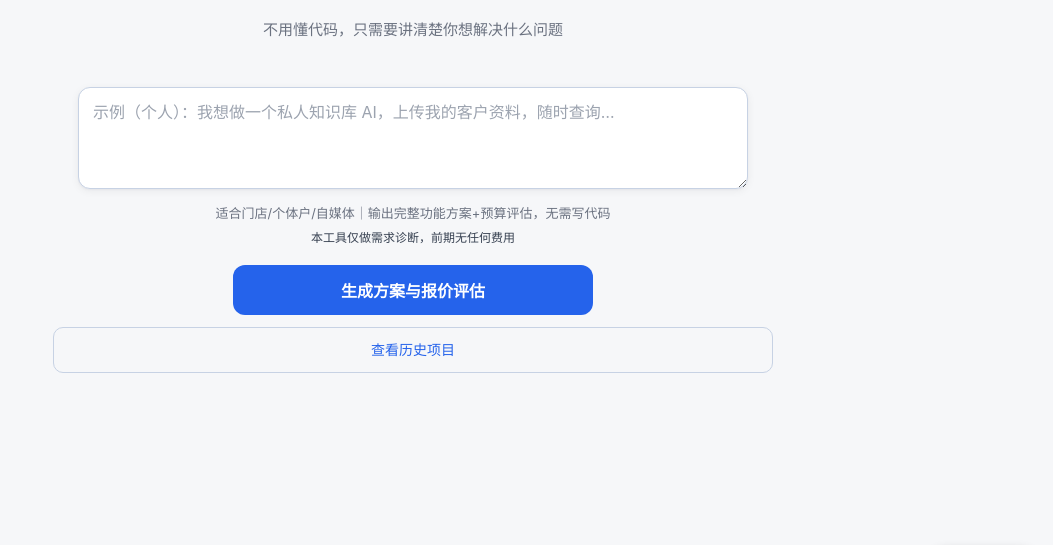
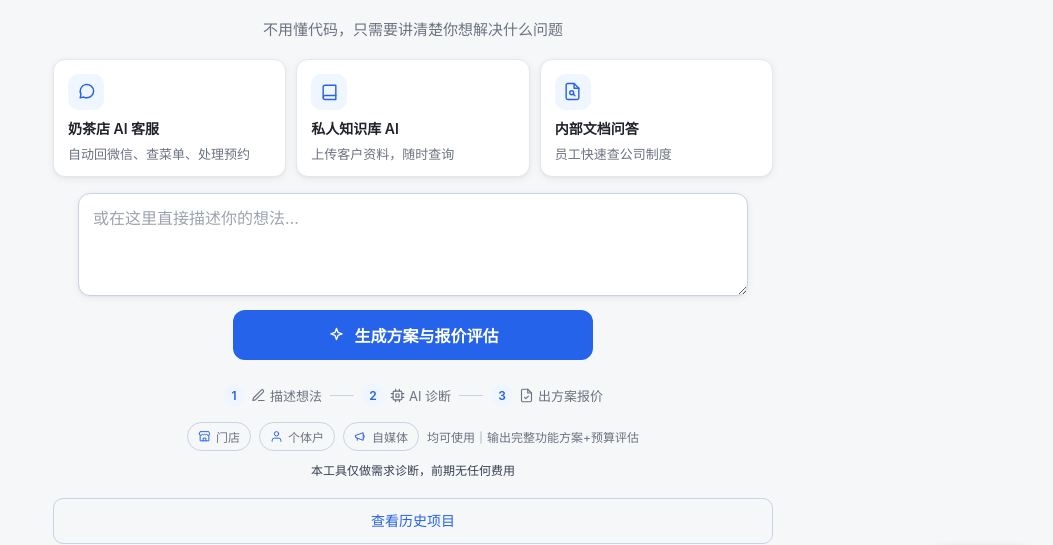
Before and after one commit to xiguaxiaotong/ai-diagnosis-mvp, a Next.js app in the folder frontend/: page / in a window 1280 px wide. Shown: the part 184-729 px from the top of the page, without its empty margins (227-1280 px from the left). Built offline with nearby package versions, Linux system fonts and the light colour scheme; no server answers.

Commit message:
设计：首页去单调——三张场景卡（单色SVG线性图标+点击填入输入框）、三步流程条（描述想法→AI诊断→出方案报价）、CTA加火花图标、人群徽章行；移除轮换示例placeholder，零装饰图零emoji

```diff
--- a/frontend/app/page.tsx
+++ b/frontend/app/page.tsx
@@ -25,12 +25,118 @@ function menuItemStyle(
   };
 }
 
-/** 目标人群（个体户/个人/工作室）的填写示范：真实场景 + 无术语 */
-const HOME_EXAMPLES = [
-  "示例（奶茶店）：我想做一个自动回复客户微信消息的 AI 客服，能查菜单、处理预约…",
-  "示例（个人）：我想做一个私人知识库 AI，上传我的客户资料，随时查询…",
-  "示例（工作室）：给员工做一个内部文档问答 AI，快速查公司制度…",
-];
+/** 单色线性 SVG 图标：stroke=currentColor 跟随主题文字色/主题色，
+ *  统一线条粗细与圆角端点——全站只用这一套，不引入 emoji/彩色图标 */
+function Icon({ name, size = 18 }: { name: string; size?: number }) {
+  const paths: Record<string, React.ReactNode> = {
+    chat: (
+      <path d="M21 11.5a8.5 8.5 0 0 1-8.5 8.5c-1.5 0-2.9-.4-4.1-1L4 20l1-4.4A8.5 8.5 0 1 1 21 11.5z" />
+    ),
+    book: (
+      <>
+        <path d="M4 19.5A2.5 2.5 0 0 1 6.5 17H20V4H6.5A2.5 2.5 0 0 0 4 6.5v13z" />
+        <path d="M4 19.5A2.5 2.5 0 0 0 6.5 22H20v-5" />
+      </>
+    ),
+    doc: (
+      <>
+        <path d="M14 2H6a2 2 0 0 0-2 2v16a2 2 0 0 0 2 2h12a2 2 0 0 0 2-2V8l-6-6z" />
+        <path d="M14 2v6h6" />
+        <circle cx="11" cy="13.5" r="2.5" />
+        <path d="m12.8 15.3 2.2 2.2" />
+      </>
+    ),
+    store: (
+      <>
+        <path d="M4 10v10h16V10" />
+        <path d="M2.5 7 4 3h16l1.5 4a2.8 2.8 0 0 1-5.5.8A2.8 2.8 0 0 1 12 7.8a2.8 2.8 0 0 1-4 0A2.8 2.8 0 0 1 2.5 7z" />
+        <path d="M9.5 20v-5h5v5" />
+      </>
+    ),
+    user: (
+      <>
+        <path d="M20 21v-2a4 4 0 0 0-4-4H8a4 4 0 0 0-4 4v2" />
+        <circle cx="12" cy="7" r="4" />
+      </>
+    ),
+    mega: (
+      <>
+        <path d="M3 10v4l14 5V5L3 10z" />
+        <path d="M17 8.5a4 4 0 0 1 0 7" />
+        <path d="M6 15v4" />
+      </>
+    ),
+    pen: (
+      <>
+        <path d="M12 20h9" />
+        <path d="M16.5 3.5a2.1 2.1 0 0 1 3 3L7 19l-4 1 1-4L16.5 3.5z" />
+      </>
+    ),
+    cpu: (
+      <>
+        <rect x="5" y="5" width="14" height="14" rx="2" />
+        <rect x="9.5" y="9.5" width="5" height="5" />
+        <path d="M9 2v3M15 2v3M9 19v3M15 19v3M2 9h3M2 15h3M19 9h3M19 15h3" />
+      </>
+    ),
+    docCheck: (
+      <>
+        <path d="M14 2H6a2 2 0 0 0-2 2v16a2 2 0 0 0 2 2h12a2 2 0 0 0 2-2V8l-6-6z" />
+        <path d="M14 2v6h6" />
+        <path d="m9 15 2 2 4-4" />
+      </>
+    ),
+    spark: (
+      <path d="M12 3l1.9 5.1L19 10l-5.1 1.9L12 17l-1.9-5.1L5 10l5.1-1.9L12 3z" />
+    ),
+  };
+  return (
+    <svg
+      width={size} height={size} viewBox="0 0 24 24" fill="none"
+      stroke="currentColor" strokeWidth="1.8"
+      strokeLinecap="round" strokeLinejoin="round" aria-hidden="true"
+    >
+      {paths[name]}
+    </svg>
+  );
+}
+
+/** 三个高频场景卡：点击整段填入输入框——功能性视觉（帮用户一键开始），
+ *  替代原来的轮换 placeholder 示例文字 */
+const SCENARIOS = [
+  {
+    icon: "chat",
+    title: "奶茶店 AI 客服",
+    desc: "自动回微信、查菜单、处理预约",
+    idea: "我想做一个自动回复客户微信消息的 AI 客服，能查菜单、处理预约",
+  },
+  {
+    icon: "book",
+    title: "私人知识库 AI",
+    desc: "上传客户资料，随时查询",
+    idea: "我想做一个私人知识库 AI，上传我的客户资料，随时查询",
+  },
+  {
+    icon: "doc",
+    title: "内部文档问答",
+    desc: "员工快速查公司制度",
+    idea: "给员工做一个内部文档问答 AI，让员工能快速查公司制度",
+  },
+] as const;
+
+/** 三步流程条：告诉用户点下去会发生什么（信任建设，不占地方） */
+const FLOW_STEPS = [
+  { icon: "pen", label: "描述想法" },
+  { icon: "cpu", label: "AI 诊断" },
+  { icon: "docCheck", label: "出方案报价" },
+] as const;
+
+/** 目标人群徽章行（替代纯文字「适合门店/个体户/自媒体」） */
+const AUDIENCE = [
+  { icon: "store", label: "门店" },
+  { icon: "user", label: "个体户" },
+  { icon: "mega", label: "自媒体" },
+] as const;
 
 export default function Home() {
   const router = useRouter();
@@ -38,7 +144,6 @@ export default function Home() {
   const authed = useAuthed(); // 游客可浏览首页介绍，点「开始诊断」才引导注册（数据隔离 #2）
   const [user, setUser] = useState<AuthUser | null>(null);
   const [idea, setIdea] = useState("");
-  const [exampleIdx, setExampleIdx] = useState(0);
   const [backendOk, setBackendOk] = useState<boolean | null>(null);
   const [creating, setCreating] = useState(false);
   const [error, setError] = useState<string | null>(null);
@@ -48,14 +153,6 @@ export default function Home() {
   // 右下角用户菜单：avatar 弹窗（个人信息/退出），替代原右上角角标
   const [menuOpen, setMenuOpen] = useState(false);
   const [showProfile, setShowProfile] = useState(false);
-
-  // 目标用户（小店/个人/工作室）不知道写什么 → placeholder 每 4 秒轮换真实场景示例
-  // 用户开始输入（idea 非空）就停，不打扰打字
-  useEffect(() => {
-    if (idea) return;
-    const t = setInterval(() => setExampleIdx((i) => (i + 1) % HOME_EXAMPLES.length), 4000);
-    return () => clearInterval(t);
-  }, [idea]);
 
   // 游客带着想法去注册（账号隔离 #2）：登录回来自动恢复输入，接着走诊断
   useEffect(() => {
@@ -146,9 +243,54 @@ export default function Home() {
       >
         描述你的想法，帮你判断能不能做、多少钱、怎么做
       </h1>
-      <p style={{ color: colors.text.secondary, margin: `0 0 ${space.huge}px`, fontSize: font.md }}>
+      <p style={{ color: colors.text.secondary, margin: `0 0 ${space.xxl}px`, fontSize: font.md }}>
         不用懂代码，只需要讲清楚你想解决什么问题
       </p>
+
+      {/* 场景卡：不知道写什么 → 点一张直接填入（功能性视觉，替代轮换示例文字） */}
+      <div
+        style={{
+          display: "flex", flexWrap: "wrap", justifyContent: "center",
+          gap: space.md, marginBottom: space.xl, textAlign: "left",
+        }}
+      >
+        {SCENARIOS.map((s) => (
+          <button
+            key={s.title}
+            onClick={() => {
+              setIdea(s.idea);
+              if (hint) setHint(null);
+              textareaRef.current?.focus();
+            }}
+            style={{
+              flex: "1 1 30%", minWidth: 200, maxWidth: 260,
+              display: "flex", flexDirection: "column", alignItems: "flex-start", gap: space.sm,
+              padding: `${space.base + 2}px ${space.base + 2}px`,
+              background: colors.bg.surface,
+              border: borderStyle.card, borderRadius: radius.lg,
+              boxShadow: colors.shadow.card,
+              cursor: "pointer", fontFamily: "inherit",
+            }}
+          >
+            <span
+              style={{
+                width: 36, height: 36, borderRadius: radius.md,
+                display: "flex", alignItems: "center", justifyContent: "center",
+                background: colors.brand.primaryBg, color: colors.brand.linkText,
+                flexShrink: 0,
+              }}
+            >
+              <Icon name={s.icon} size={19} />
+            </span>
+            <span style={{ fontSize: font.base, fontWeight: 600, color: colors.text.primary }}>
+              {s.title}
+            </span>
+            <span style={{ fontSize: font.sm, color: colors.text.secondary, lineHeight: lineHeight.tight }}>
+              {s.desc}
+            </span>
+          </button>
+        ))}
+      </div>
 
       {/* 核心交互区：输入框（其余一切都为它服务） */}
       <textarea
@@ -164,7 +306,7 @@ export default function Home() {
             startDiagnosis();
           }
         }}
-        placeholder={HOME_EXAMPLES[exampleIdx]}
+        placeholder="或在这里直接描述你的想法…"
         rows={3}
         style={{
           display: "block",
@@ -185,16 +327,7 @@ export default function Home() {
         }}
       />
 
-      {/* 一行简介（压缩版，取代原三行 ✅ 勾选文字） */}
-      <p style={{ margin: 0, fontSize: font.sm, color: colors.text.secondary }}>
-        适合门店/个体户/自媒体｜输出完整功能方案+预算评估，无需写代码
-      </p>
-      {/* 温馨提示：全页最弱层级 */}
-      <p style={{ margin: `${space.xs}px 0 ${space.xxl}px`, fontSize: font.xs, color: colors.text.tertiary }}>
-        本工具仅做需求诊断，前期无任何费用
-      </p>
-
-      {/* 主按钮：紫色行动点（饱和度压低一档，hover 浅紫见 .cta-btn） */}
+      {/* 主按钮：主题色行动点，文字前加同色系线性小图标（无 emoji） */}
       <style jsx global>{`
         .cta-btn:not(:disabled):hover { filter: brightness(1.15); }
       `}</style>
@@ -210,7 +343,10 @@ export default function Home() {
           width: "100%",
           maxWidth: 360,
           margin: `0 auto ${space.base}px`,
-          display: "block",
+          display: "flex",
+          alignItems: "center",
+          justifyContent: "center",
+          gap: space.sm,
           background: creating ? colors.muted.bg : colors.brand.primary,
           color: colors.text.inverse,
           border: "none",
@@ -219,8 +355,77 @@ export default function Home() {
           transition: "filter 0.15s ease",
         }}
       >
+        <Icon name="spark" size={19} />
         {creating ? "创建中…" : "生成方案与报价评估"}
       </button>
+
+      {/* 三步流程条：数字圆点 + 细线相连，说明「点下去会发生什么」 */}
+      <div
+        style={{
+          display: "flex", alignItems: "center", justifyContent: "center",
+          gap: space.sm, margin: `${space.base}px auto ${space.xl}px`,
+        }}
+      >
+        {FLOW_STEPS.map((s, i) => (
+          <span key={s.label} style={{ display: "flex", alignItems: "center", gap: space.sm }}>
+            {i > 0 && (
+              <span
+                aria-hidden="true"
+                style={{ width: 24, height: 1, background: colors.border.default, flexShrink: 0 }}
+              />
+            )}
+            <span style={{ display: "flex", alignItems: "center", gap: space.xs }}>
+              <span
+                style={{
+                  width: 22, height: 22, borderRadius: "50%",
+                  display: "flex", alignItems: "center", justifyContent: "center",
+                  background: colors.brand.primaryBg, color: colors.brand.linkText,
+                  fontSize: font.xs, fontWeight: 600, flexShrink: 0,
+                }}
+              >
+                {i + 1}
+              </span>
+              <span style={{ display: "flex", alignItems: "center", gap: 4, fontSize: font.sm, color: colors.text.secondary }}>
+                <Icon name={s.icon} size={15} />
+                {s.label}
+              </span>
+            </span>
+          </span>
+        ))}
+      </div>
+
+      {/* 目标人群徽章行：小图标 + 文字（替代纯文字「适合门店/个体户/自媒体」） */}
+      <div
+        style={{
+          display: "flex", flexWrap: "wrap", justifyContent: "center",
+          gap: space.sm, marginBottom: space.md,
+        }}
+      >
+        {AUDIENCE.map((a) => (
+          <span
+            key={a.label}
+            style={{
+              display: "inline-flex", alignItems: "center", gap: 5,
+              padding: `${space.xxs + 1}px ${space.md}px`,
+              borderRadius: radius.pill,
+              border: `1px solid ${colors.brand.primaryBorder}`,
+              color: colors.text.secondary, fontSize: font.xs,
+            }}
+          >
+            <span style={{ color: colors.brand.linkText, display: "flex" }}>
+              <Icon name={a.icon} size={13} />
+            </span>
+            {a.label}
+          </span>
+        ))}
+        <span style={{ fontSize: font.xs, color: colors.text.secondary, alignSelf: "center" }}>
+          均可使用｜输出完整功能方案+预算评估
+        </span>
+      </div>
+      {/* 温馨提示：全页最弱层级 */}
+      <p style={{ margin: `0 0 ${space.xxl}px`, fontSize: font.xs, color: colors.text.tertiary }}>
+        本工具仅做需求诊断，前期无任何费用
+      </p>
       {/* 空提交引导：手机上「点了没反应」是最差的体验，必须说话 */}
       {hint && (
         <p style={{ margin: `0 0 ${space.sm}px`, fontSize: font.sm, color: colors.status.danger }}>
```
